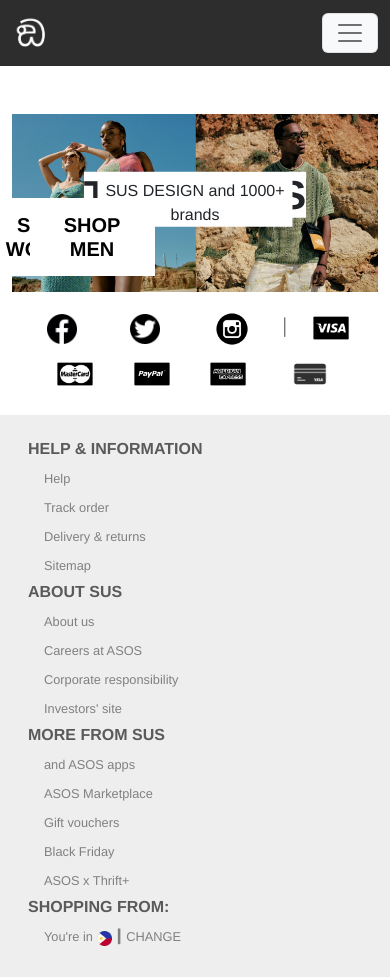
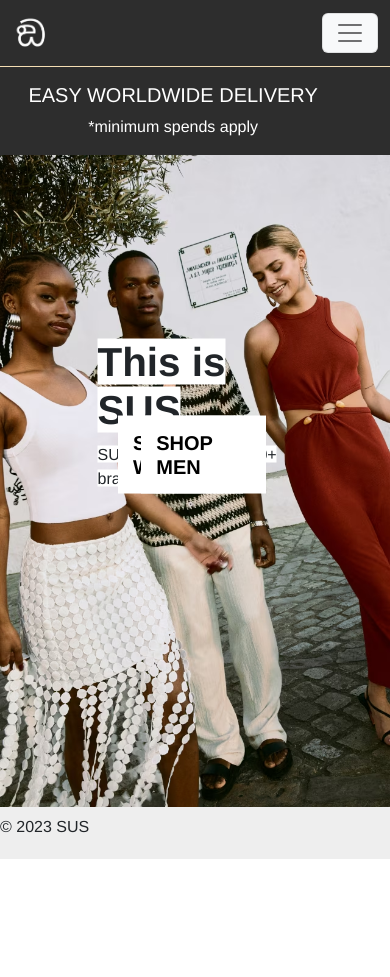
Before and after one commit to davidzkie321/MiniProject1, a plain HTML site: page index.html in a window 390 px wide. After the commit the page ends 859 px from the top, so only its background shows below. Drawn offline with nearby package versions, Linux system fonts and the light colour scheme.

Commit message:
i tried to make the home page to become responsive in mobile, but still unfinished

```diff
--- a/index.html
+++ b/index.html
@@ -80,7 +80,7 @@
         </div>
       </div>
     </nav>
-    <nav class="navbar navbar-expand-lg mb-5 d-block d-lg-none" id="navbar">
+    <nav class="navbar navbar-expand-lg d-block d-lg-none" id="navbar">
       <div class="container-fluid">
         <a class="navbar-brand" href="#"
           ><img src="sus_logo.PNG" alt="SUS logo" width="40px" class="img-fluid"
@@ -123,7 +123,33 @@
         </div>
       </div>
     </nav>
-    <div class="container contain">
+    <div class="d-block d-lg-none">
+      <div id="nav_carousel" class="pt-3">
+        <div
+        id="text-apparel"
+        class="carousel slide"
+        data-bs-ride="carousel"
+        data-bs-interval="5000"
+      >
+        <div
+          id="carouselExampleSlidesOnly"
+          class="carousel slide"
+          data-ride="carousel"
+        >
+          <div class="carousel-inner text-center">
+            <div class="carousel-item active" data-bs-target="#text-apparel">
+                <h5>EASY WORLDWIDE DELIVERY</h5>
+                <p>*minimum spends apply</p>
+            </div>
+            <div class="carousel-item text-center mt-3 mb-4" data-bs-target="#text-apparel">
+                <h5>SUS DESIGN and  1000+ brands</h5>
+            </div>
+            </div>
+          </div>
+          </div>
+        </div>
+    </div>
+    <div class="container contain d-none d-lg-block">
       <div class="row align-items-center">
       <img src="models.jpeg" alt="men's and women's model">
       <div class="centered">
@@ -143,9 +169,27 @@
       </div>
     </div>
 
+    <div class="d-block d-lg-none">
+      <img src="model_mobile.jpg" alt="Group of models" class="img-fluid">
+      <div class="centered">
+        <h1 class="display-2 fw-bold"><span class="span_text">This is SUS</span></h1>
+        <p><span class="span_text" id="span_p_mobile">SUS DESIGN and 1000+ brands</span></p>
+        <div class="under_centered_mobile col-lg-1">
+          <a href="women'sCorner/women's_corner.html" class="hover_shop_wm">
+            <span class="span_text"><h5 class="" id="shop_w_mobile"><b>SHOP WOMEN</b></h5></span>
+          </a>
+        </div>
+        <div class="under_centered_2_mobile col-lg-1">
+          <a href="men'sCorner/men's_corner.html" class="hover_shop_wm">
+          <span class="span_text"><h5 class="" id="shop_m_mobile"><b>SHOP MEN</b></h5></span>
+          </a>
+        </div>
+      </div>
+    </div>
+
     <!-- change default font color into another -->
     <!-- collapse the list when in mobile view -->
-    <footer class="footer_color">
+    <footer class="footer_color d-none d-lg-block">
       <div class="row bg-white">
       <div class="container text-center my-3">
         <a href="https://www.facebook.com/davidearl.cajes.7"><img src="facebook.png" alt="facebook" width="30px" class="mx-4"></a>
@@ -197,5 +241,10 @@
       </div>
     </div>
   </footer>
+  <footer class="d-block d-lg-none">
+    <div id="footer_mobile" class="pt-2 pb-1">
+      <p>© 2023 SUS</p>
+    </div>
+  </footer>
   </body>
 </html>
--- a/styles.css
+++ b/styles.css
@@ -84,7 +84,21 @@ b.h-gender {
   transform: translate(-50%, -50%);
 }
 
+.under_centered_mobile {
+  position: absolute;
+  top: 69%;
+  left: 42.5%;
+  transform: translate(-50%, -50%);
+}
+
 .under_centered_2 {
+  position: absolute;
+  top: 69%;
+  left: 54.5%;
+  transform: translate(-50%, -50%);
+}
+
+.under_centered_2_mobile {
   position: absolute;
   top: 69%;
   left: 54.5%;
@@ -93,6 +107,13 @@ b.h-gender {
 
 .span_text {
   background-color: white;
+}
+
+#span_p {
+  position: absolute;
+  bottom: -15px;
+  text-align: center;
+  transform: translate(-50%, -50%);
 }
 
 #span_p {
@@ -121,3 +142,23 @@ b.h-gender {
 .hover_shop_wm {
   color: black;
 }
+
+#nav_carousel {
+  background-color: rgb(45, 45, 45);
+  color: white;
+  border-top: 0.5px solid wheat;
+}
+
+#footer_mobile {
+  background-color: rgba(238, 238, 238, 255);
+}
+
+#shop_w_mobile,
+#shop_m_mobile {
+  width: 125px;
+  padding: 15px;
+  border: 0px solid;
+  margin: 0;
+  background-color: white;
+  transition: 0.5s;
+}
```
